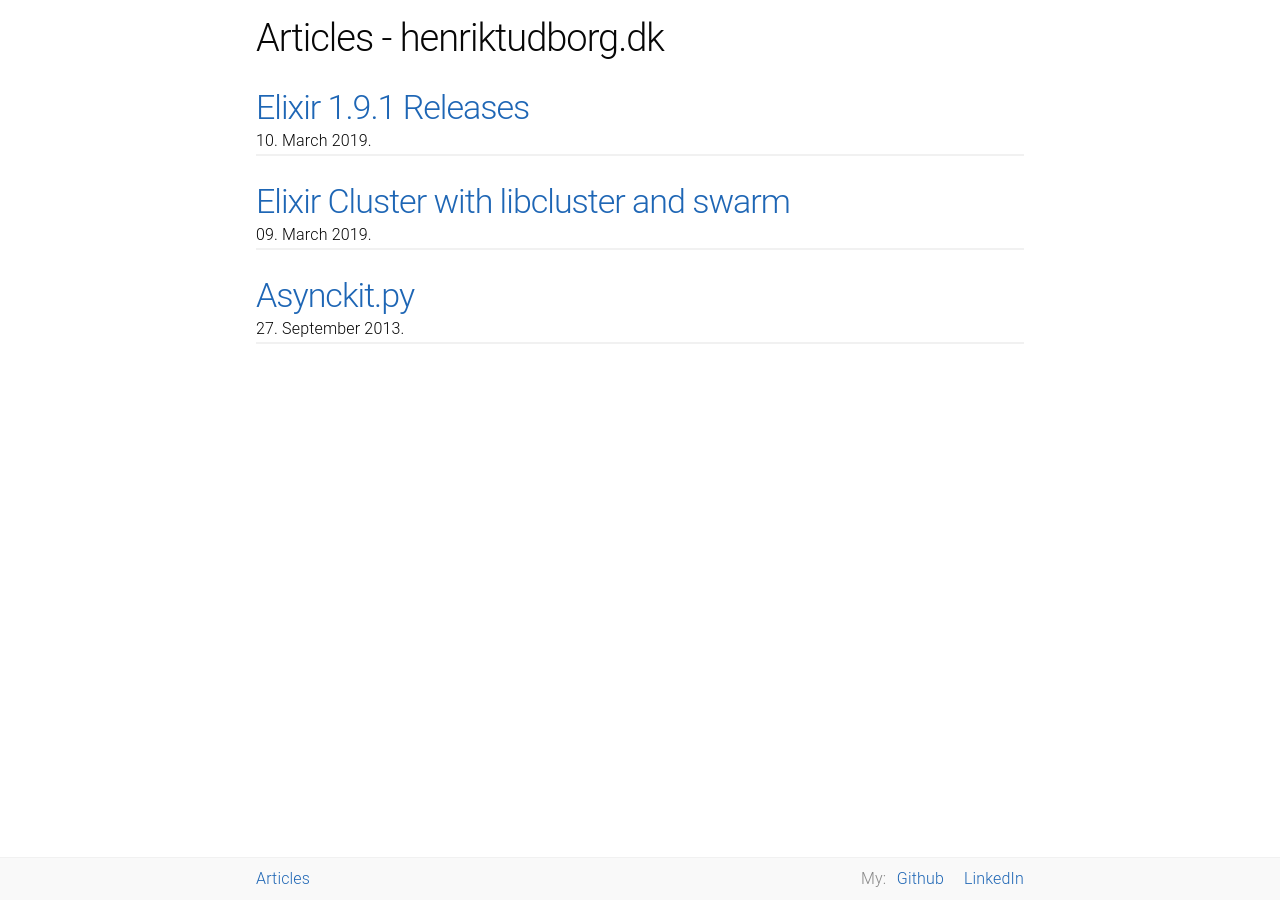
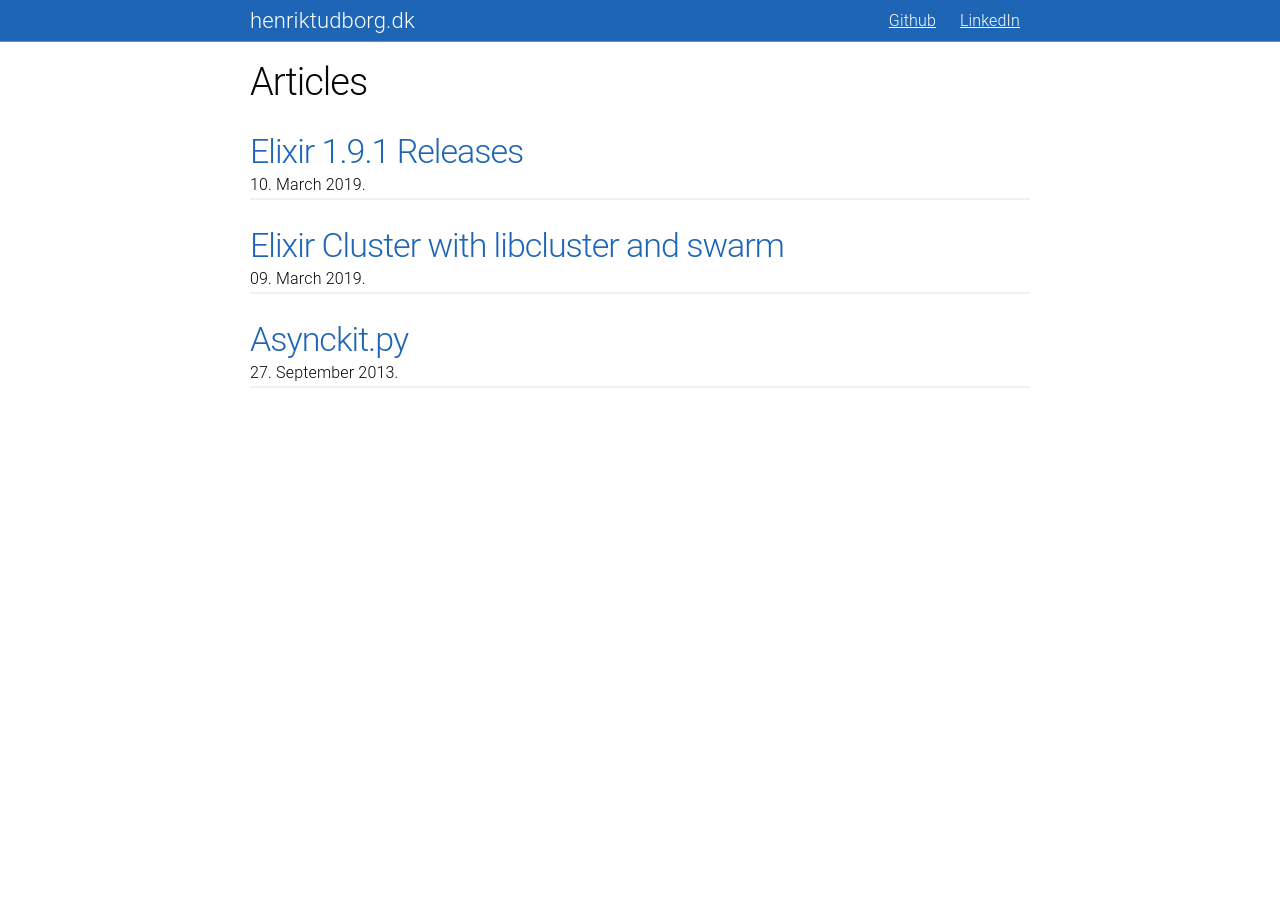
Before and after one commit to henriktudborg/henriktudborg.github.io, a Jekyll site: the page built from index.html, in a window 1280 px wide. Built offline with Jekyll 4.4.1, drawn with Linux system fonts in a browser that asks for light colours; the list of posts is cut into pages by our own code.

Commit message:
CSS and layout changes

```diff
--- a/_layouts/default.html
+++ b/_layouts/default.html
@@ -8,21 +8,18 @@
         <link rel="alternate" type="application/atom+xml" title="henriktudborg.dk" href="/atom.xml">
     </head>
     <body>
-        <div id="footer">
-            <div id="footer-content">
-                <div class="local">
-                    <a href="/">Articles</a>
-                </div>
-                <div class="external">
-                    <span>My:</span>
+        <header>
+            <div id="header-content">
+                <a id="site-title" href="/">{{ site.title }}</a>
+                <div id="header-right">
                     <a href="https://github.com/tbug">Github</a>
                     <a href="https://www.linkedin.com/in/tudborg">LinkedIn</a>
                 </div>
             </div>
-        </div>
-        <div id="content">
+        </header>
+        <main>
 {{content}}
-        </div>
+        </main>
         <!-- Global site tag (gtag.js) - Google Analytics -->
         <script async src="https://www.googletagmanager.com/gtag/js?id=UA-42827542-1"></script>
         <script>
--- a/css/main.css
+++ b/css/main.css
@@ -19,57 +19,67 @@ body {
   color: #070707;
 }
 
-#content {
+
+header {
+  background: #1e66b5;
+  border-bottom: 1px solid #5396e0;
+  width: 100%;
+  line-height: 4rem;
+  display: flow-root;
+}
+
+@media (min-width: 800px) {
+  header {
+    position: fixed;
+  }
+  main {
+    padding-top: 6rem;
+  }
+}
+
+#header-content {
+  padding: 0.1rem 1rem;
   margin: auto auto;
   max-width: 800px;
-  padding: 1em 1em 1em 1em;
-  margin-bottom: 42px;
+  color: #ffffff;
+  clear: both;
 }
 
-#footer {
-  background: #f9f9f9;
-  border-top: 1px solid #f1f1f1;
-  /* height: 42px; */
-  line-height: 42px;
-  width: 100%;
-  position: fixed;
-  bottom: 0;
-  padding: 0;
-  margin: 0;
+#header-content a {
+  color: #ffffff;
+}
+#header-content a:hover {
+  color: #cccccc;
 }
 
-#footer-content {
-  height: inherit;
-  margin: auto auto;
-  max-width: 800px;
-  padding: 0 1em;
-}
-#footer .local {
+#site-title {
+  font-size: 22px;
   float: left;
 }
-#footer .external {
+
+#header-right {
   float: right;
 }
 
-#footer span {
-  color: #888;
-  margin-left: 1.4em;
-  margin-right: 0.4em;
+main {
+  margin: auto;
+  max-width: 800px;
+  padding-left: 1rem;
+  padding-right: 1rem;
+  padding-bottom: 1rem;
 }
 
-#footer .external a {
-  margin-right: 1em;
-}
-
-#footer .external a:last-child {
-  margin-right: 0;
+#header-right a {
+  display: inline-block;
+  padding: 0rem 1rem;
+  text-decoration: underline;
 }
 
 
 .post-list-item {
   display: block;
   margin: 1.5em 0;
-  border-bottom: 2px solid #F1F1F1;
+  border-bottom: 2px solid #f1f1f1;
 }
 
 .post-header h2 {
--- a/index.html
+++ b/index.html
@@ -3,7 +3,7 @@ layout: default
 title: Articles
 ---
         <div id="home">
-            <h1>{{ page.title }} - {{ site.title }}</h1>
+            <h1>{{ page.title }}</h1>
             <ul class="post-list">
                 {% for post in paginator.posts %}
                 <li class="post-list-item">
```
